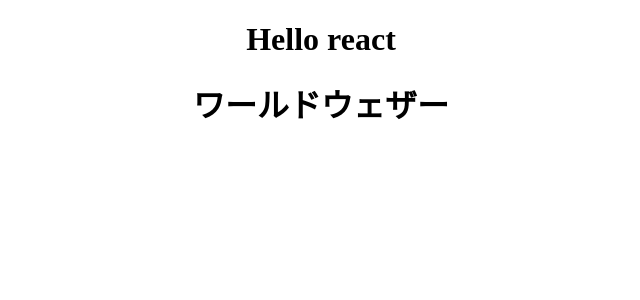
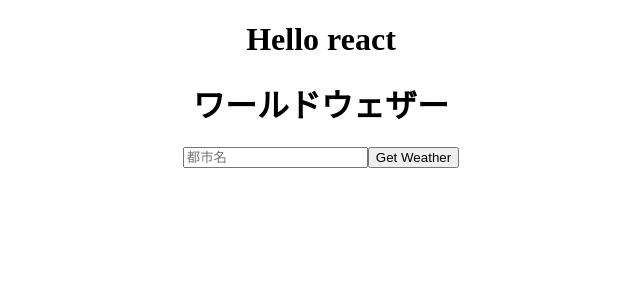
Before and after one commit to traveler20/front-react-ts-weather, a React (Create React App) app: page / in a window 1280 px wide. Shown: the top 300 px of the page, without its empty margins (319-959 px from the left). Built offline with nearby package versions, Linux system fonts and the light colour scheme.

Commit message:
📝Modify Form.tsx v1

```diff
--- a/src/App.tsx
+++ b/src/App.tsx
@@ -1,4 +1,5 @@
 import Title from "./components/Title";
+import Form from "./components/Form";
 import "./App.css";
 
 function App() {
@@ -6,6 +7,7 @@ function App() {
 		<div className="App">
 			<h1>Hello react</h1>
 			<Title />
+			<Form />
 		</div>
 	);
 }
--- /dev/null
+++ b/src/components/Form.tsx
@@ -0,0 +1,20 @@
+import { useState } from "react";
+
+const Form = () => {
+	const [city, setCity] = useState("");
+
+	return (
+		<form>
+			<input
+				type="test"
+				name="city"
+				placeholder="都市名"
+				onChange={(e) => setCity(e.target.value)}
+			/>
+			{city}
+			<button type="submit">Get Weather</button>
+		</form>
+	);
+};
+
+export default Form;
```
